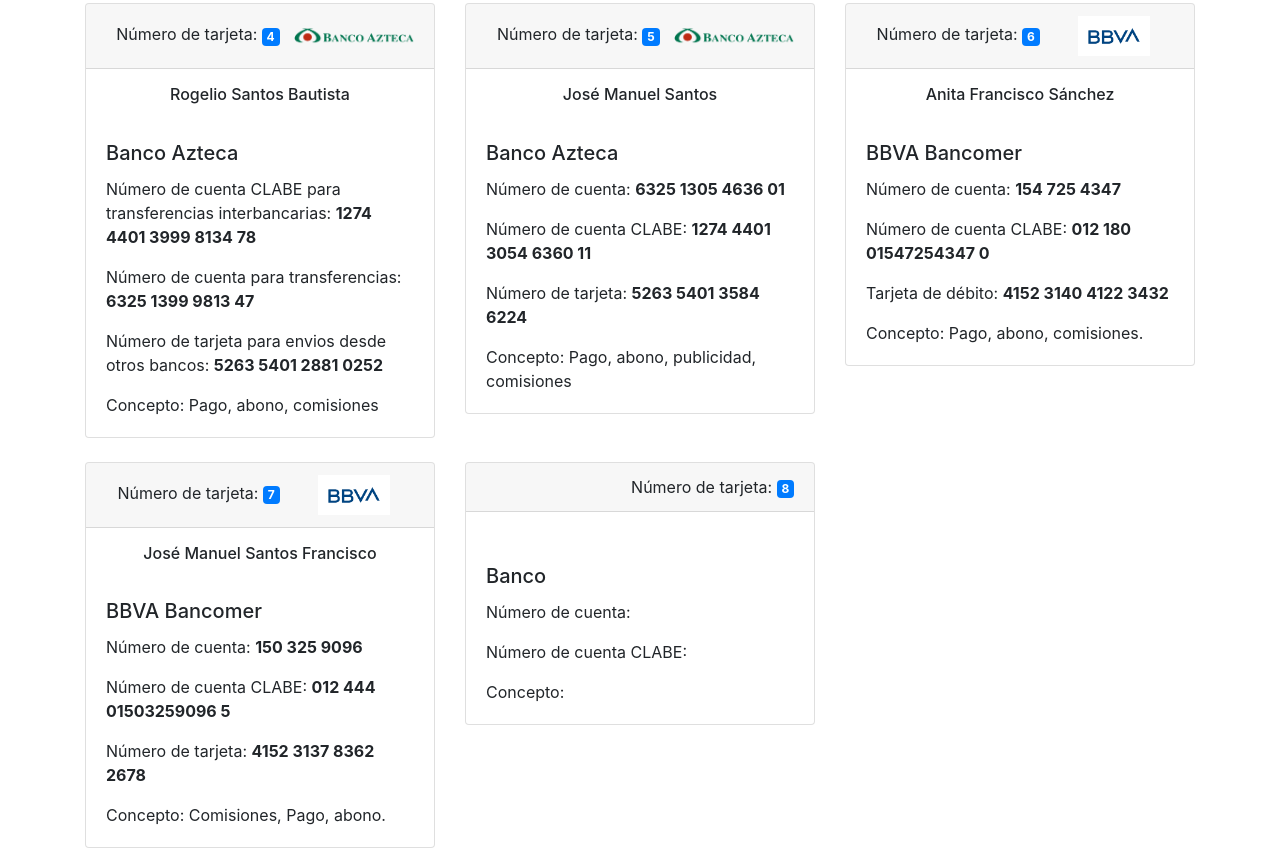
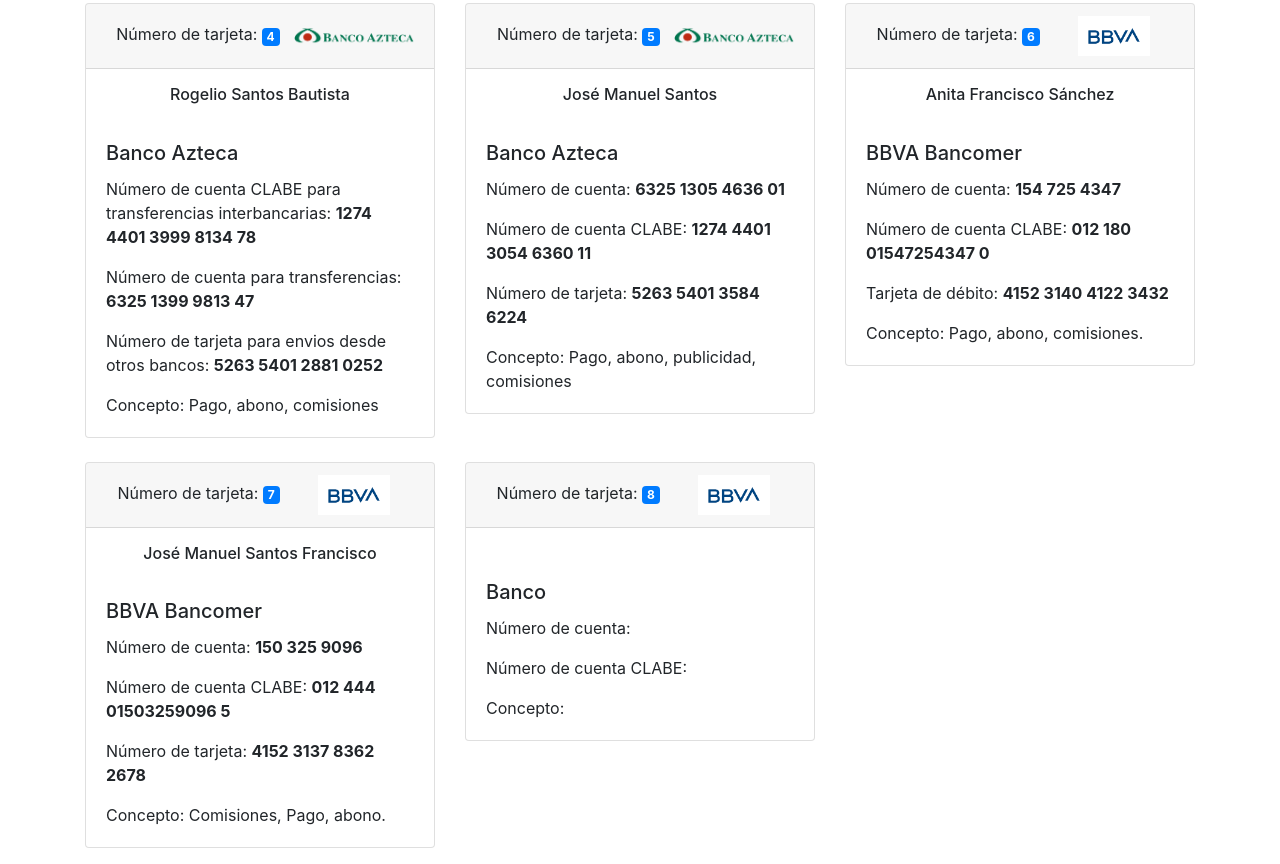
Before and after one commit to Anton01011/Cards, a plain HTML site: page index.html in a window 1280 px wide. Shown: the part 522-1386 px from the top of the page. Drawn offline with nearby package versions, Linux system fonts and the light colour scheme; some packages are replaced by stand-ins of ours; a script that the page names is missing.

Commit message:
02 commit

```diff
--- a/index.html
+++ b/index.html
@@ -241,6 +241,7 @@
                 <div class="card">
                     <div class="card-header">
                         Número de tarjeta: <span class="badge badge-primary">8</span>
+                        <img src="/img/banco_bancomer.png" alt="Logo Banco Azteca">
                     </div>
                     <div class="beneficiary-name p-3">
                         <h6 class="m-0 text-center"></h6>
```
